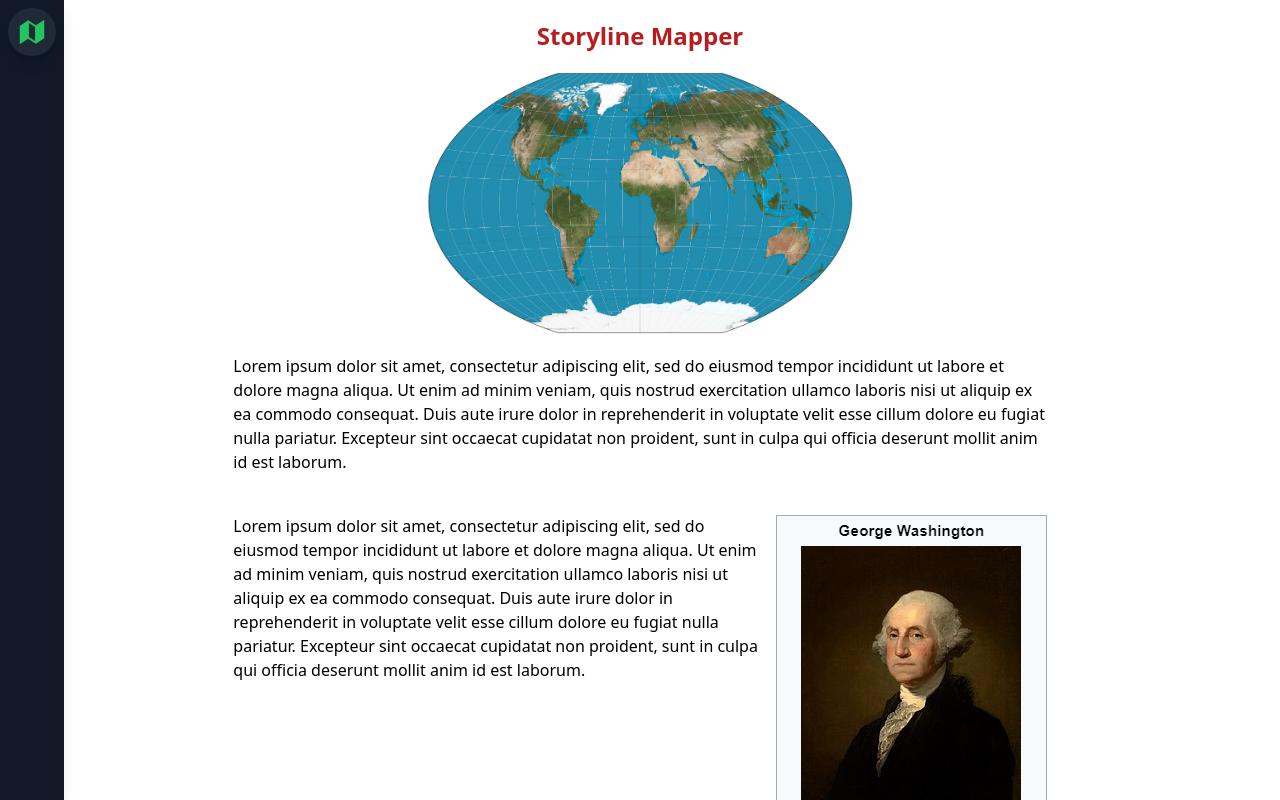
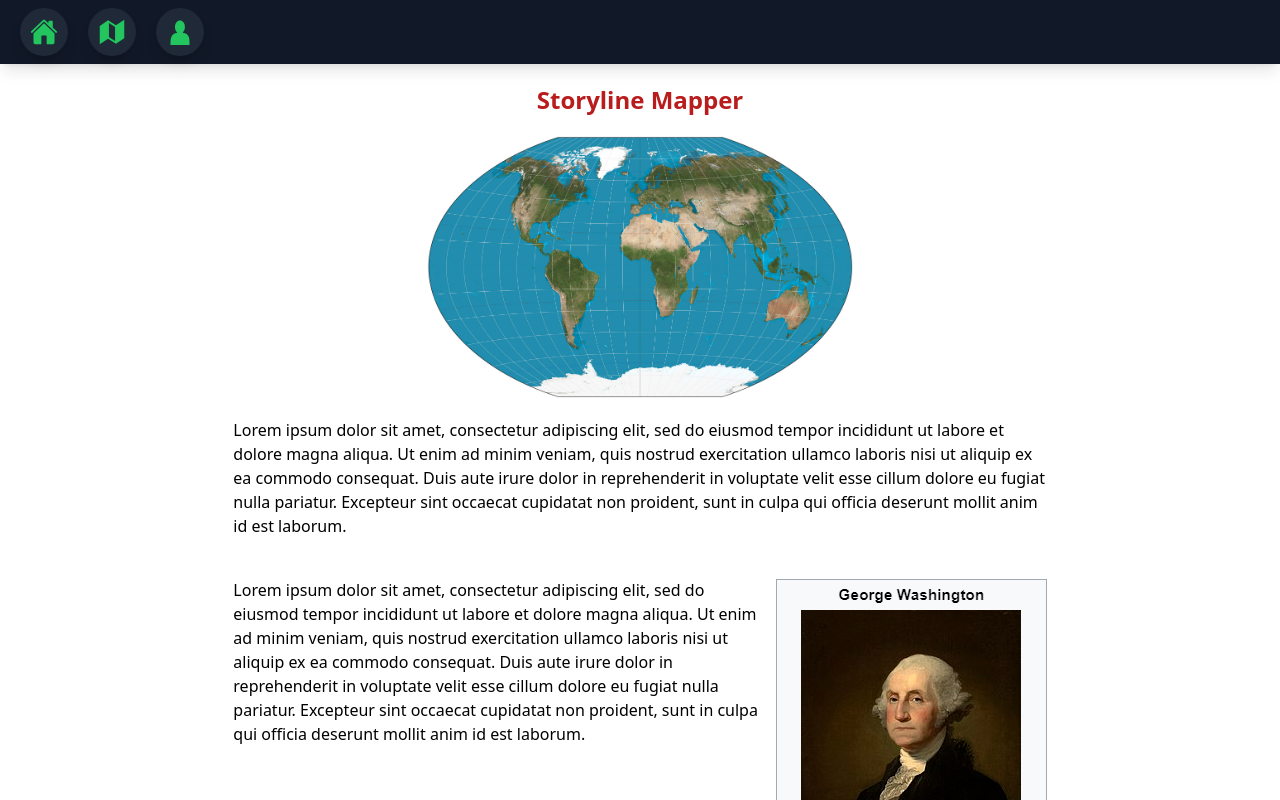
Before and after one commit to jstnn818/storyline-mapper, a React (Create React App) app in the folder storyline-mapper/: page / in a window 1280 px wide. Shown: the top 800 px of the page. Built offline with nearby package versions, Linux system fonts and the light colour scheme.

Commit message:
Implemented Navbar

```diff
--- a/storyline-mapper/src/App.tsx
+++ b/storyline-mapper/src/App.tsx
@@ -1,7 +1,7 @@
 //import { useState, useEffect } from 'react'
 import { BrowserRouter, Routes, Route } from 'react-router-dom'
 
-import Sidebar from './components/Sidebar';
+import Navbar from './components/Navbar'
 import Home from './pages/Home'
 
 function App() {
@@ -21,7 +21,7 @@ function App() {
   return (
     <div className="flex">
       <BrowserRouter>
-        <Sidebar />
+        <Navbar />
         <div>
           <Routes>
             <Route path="/" element= { <Home />} />
--- /dev/null
+++ b/storyline-mapper/src/components/Navbar.tsx
@@ -0,0 +1,34 @@
+import { IconType } from "react-icons"
+import { IoHome, IoMapSharp } from "react-icons/io5"
+import { GiCharacter } from "react-icons/gi"
+
+interface NavbarIconProps {
+    icon: IconType
+    text: string
+}
+
+const Navbar = () => {
+    return (
+        <div className="fixed top-0 h-16 w-screen m-0
+         bg-gray-900 text-white shadow-lg">
+            <div className="flex flex-row absolute left-5 gap-5">
+                <NavbarIcon icon={IoHome} text="Home" />
+                <NavbarIcon icon={IoMapSharp} text="My Maps" />
+                <NavbarIcon icon={GiCharacter} text="My Characters" />
+            </div>
+        </div>
+    )
+}
+
+const NavbarIcon = ({ icon, text }: NavbarIconProps) => {
+    const Icon = icon
+    return (
+        <div className="navbar-icon group">
+            <Icon size={28}/>
+            <span className="navbar-tooltip group-hover:scale-100">
+                {text}
+            </span>
+        </div>
+    )
+}
+export default Navbar
--- a/storyline-mapper/src/index.css
+++ b/storyline-mapper/src/index.css
@@ -3,15 +3,15 @@
 @import 'tailwindcss/utilities';
 
 @layer components {
-    .sidebar-icon {
+    .navbar-icon {
         @apply relative flex items-center justify-center
         h-12 w-12 mt-2 mb-2 mx-auto shadow-lg bg-gray-800 text-green-500
         hover:bg-green-600 hover:text-white rounded-3xl hover:rounded-xl
         transition-all duration-200 ease-linear cursor-pointer;
     }
-    .sidebar-tooltip {
-        @apply absolute w-auto p-2 m-2 min-w-max left-14 rounded-md shadow-md
+    .navbar-tooltip {
+        @apply absolute w-auto p-2 m-2 min-w-max top-14 rounded-md shadow-md
         text-white bg-gray-900 text-xs font-bold transition-all duration-100
-        scale-0 origin-left;
+        scale-0 origin-top;
     }
 }
--- a/storyline-mapper/src/pages/Home.tsx
+++ b/storyline-mapper/src/pages/Home.tsx
@@ -3,7 +3,7 @@ import ExampleInfobox from '../images/example_infobox.png'
 
 const Home = () => {
     return (
-        <div className="flex justify-center">
+        <div className="flex justify-center mt-16">
             <div className="w-4/6">
                 {/* Title */}
                 <h1 className="flex justify-center font-bold text-2xl p-5 text-red-700"> Storyline Mapper </h1>
```
